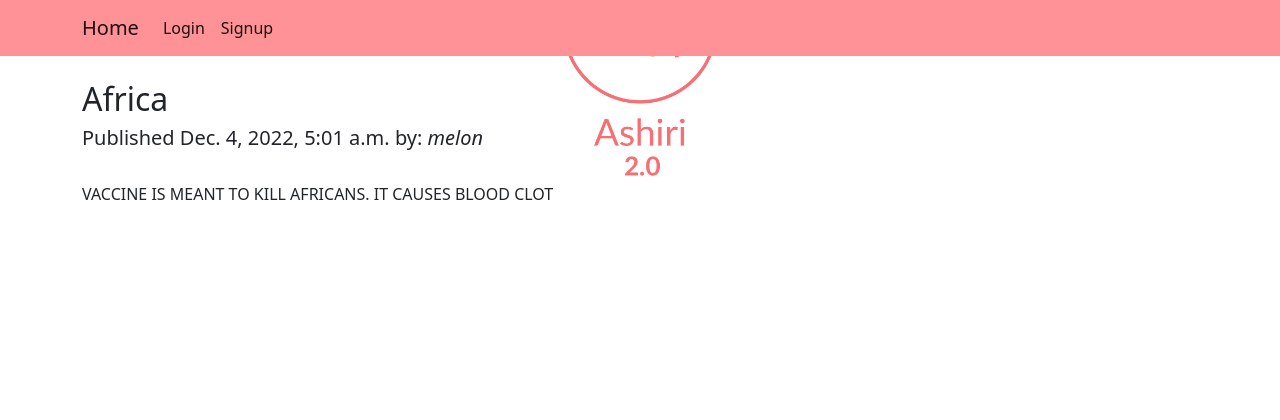
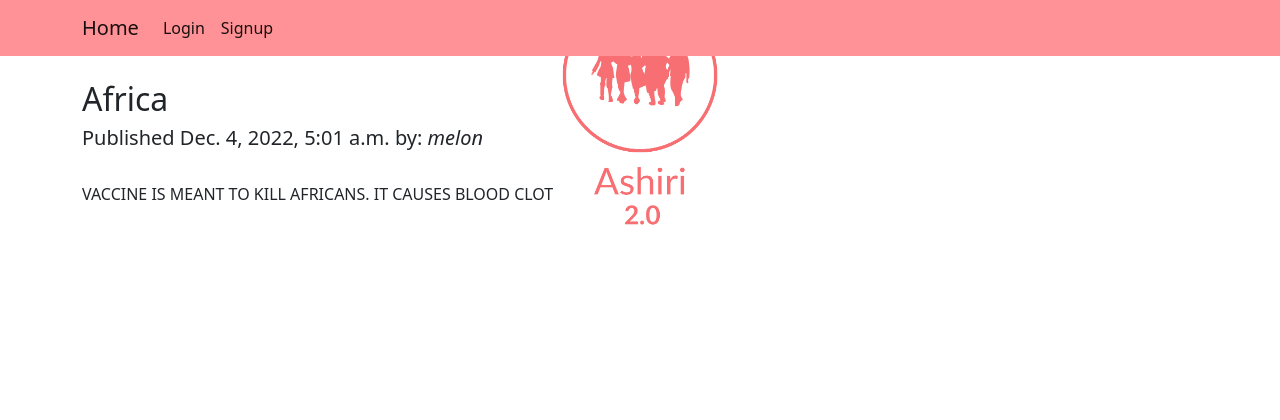
Before and after one commit to Nelly-ux10/Django-Finalprojec-App, a Django app: a page that uses ashiriblogapp/templates/ashiriblogapp/details.html in a window 1280 px wide. Shown: the top 420 px of the page. Run offline with Django 4.2, Linux system fonts and the light colour scheme; data comes from the database, SQL or seed files in the repository.

Commit message:
modification done on app

```diff
--- a/ashiriblogapp/templates/ashiriblogapp/details.html
+++ b/ashiriblogapp/templates/ashiriblogapp/details.html
@@ -12,7 +12,7 @@
 			background: url("{% static 'ashiriblogapp/images/Ashiri-logos__transparent.png' %}");
 			background-repeat: no-repeat;
 			background-size: 25%;
-			background-position: center bottom;
+			background-position: 50% 50%;
 		}
  </style>
 
--- a/ashiriblogapp/templates/registration/logged_out.html
+++ b/ashiriblogapp/templates/registration/logged_out.html
@@ -2,12 +2,7 @@
 
 
 {% block title %} Logged out {% endblock %}
- {% block style}
-		<style>
 
-		</style>
-
-{% endblock %}
 
 
 
--- a/ashiriblogapp/views.py
+++ b/ashiriblogapp/views.py
@@ -71,7 +71,7 @@ def register(request):
 
 
 
-@login_required
+#@login_required
 def add_article(request):
 		if request.method == "POST":
 			article_form = BlogRegistrationForm(request.POST)
```
